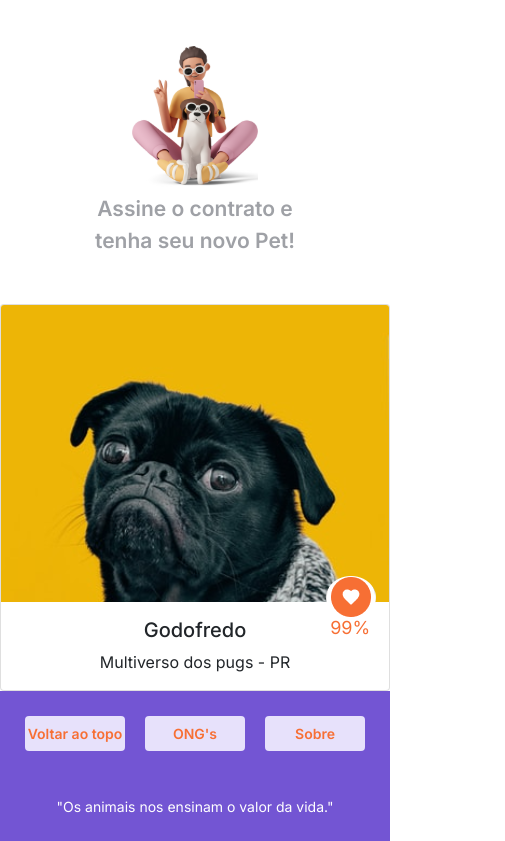
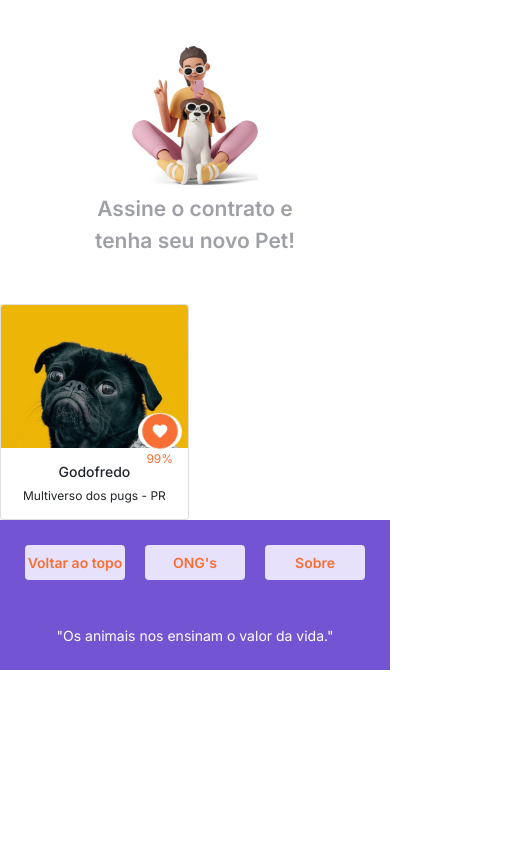
Before and after one commit to andresdslima/petmatch-front, a React (Create React App) app: page / in a window 390 px wide. Shown: the part 1072-1913 px from the top of the page, 505 px wide, since content can reach past the window. After the commit the page ends 1742 px from the top, so only its background shows below. Built offline with nearby package versions, Linux system fonts and the light colour scheme; no server answers.

Commit message:
Ajustes no componente MatchsMainContent

```diff
--- a/src/components/Cards/CardMatches/styles.css
+++ b/src/components/Cards/CardMatches/styles.css
@@ -1,17 +1,26 @@
 .cardContainer {
     text-align: center;
     position: relative;
+    width: 11.8em;
 }
 
 .matchIconContainer {
     width: 80%;
     position: absolute;
-    left: 50%;
-    top: 60%;
+    left: 45%;
+    top: 50%;
     display: flex;
     flex-direction: column;
     align-items: center;
 
+}
+
+.cardImg {
+    width: 100%;
+}
+
+.matchIcon {
+    width: 30%;
 }
 
 .matchPercent {
@@ -20,31 +29,37 @@
     color: #F76F34;
 }
 
+.cardTitle {
+    font-size: 14px !important;
+    font-weight: 600;
+    line-height: 16px;
+}
+
+.cardText {
+    font-weight: 400;
+    font-size: 12px;
+    line-height: 14px;
+}
+
 @media only screen and (max-width: 1200px) {}
 
 @media only screen and (max-width: 992px) {
     .matchPercent {
-        font-size: 16px;
+        font-size: 12px;
     }
 }
 
 @media only screen and (max-width: 768px) {
-    .matchIconContainer {
-        top: 65%;
 
-    }
 
     .matchPercent {
-        font-size: 16px;
+        font-size: 12px;
     }
 }
 
 @media only screen and (max-width: 576px) {
-    .matchIconContainer {
-        top: 70%;
-    }
 
     .matchPercent {
-        font-size: 18px;
+        font-size: 12px;
     }
 }
--- /dev/null
+++ b/src/components/MatchsMainContent/styles.css
@@ -0,0 +1,3 @@
+.container {
+    text-align: center !important;
+}
```
Also changed, not shown: src/components/MatchsMainContent/index.jsx (+6 -3 lines).
